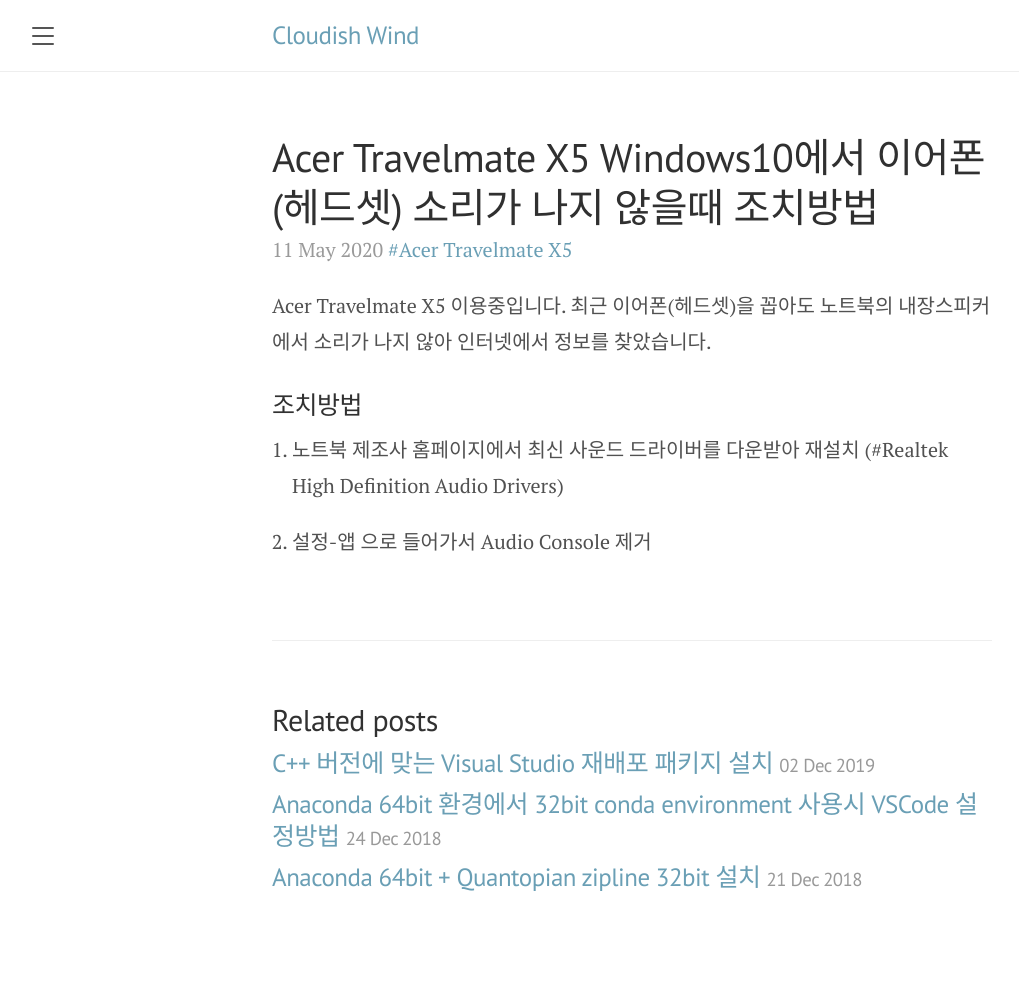
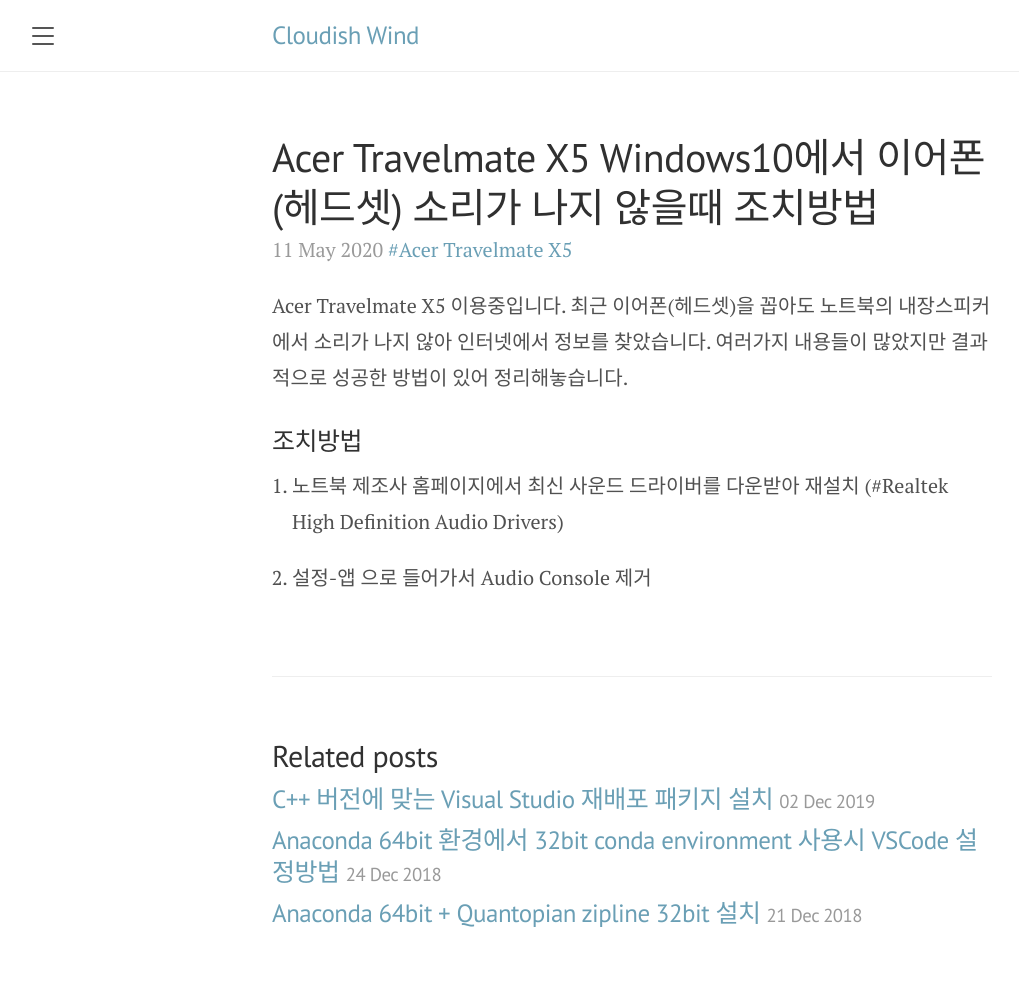
Before and after one commit to cloudishwind/cloudishwind.github.io, a Jekyll site: the page built from Miscellaneous/_posts/2020-05-11-Acer Travelmate X5 Windows10에서 이어폰(헤드셋) 소리가 나지 않을때 조치방법.md, in a window 1280 px wide. Shown: the whole page, without its empty margins (8-1027 px from the left). Built offline with Jekyll 4.4.1, drawn with Linux system fonts in a browser that asks for light colours; before the commit the page ends 953 px from its top, so only the background shows below that.

Commit message:
Update and rename _posts/notes/2020-05-11-Acer Travelmate X5 Windows10에서 이어폰(헤드셋) 소리가 나지 않을때 조치방법.md to Miscellaneous/_posts/2020-05-11-Acer Travelmate X5 Windows10에서 이어폰(헤드셋) 소리가 나지 않을때 조치방법.md

```diff
--- a/_posts/notes/2020-05-11-Acer Travelmate X5 Windows10에서 이어폰(헤드셋) 소리가 나지 않을때 조치방법.md
+++ b/Miscellaneous/_posts/2020-05-11-Acer Travelmate X5 Windows10에서 이어폰(헤드셋) 소리가 나지 않을때 조치방법.md
@@ -4,8 +4,7 @@
 tags: ["Acer Travelmate X5"]
 ---
 
-Acer Travelmate X5 이용중입니다.
-최근 이어폰(헤드셋)을 꼽아도 노트북의 내장스피커에서 소리가 나지 않아 인터넷에서 정보를 찾았습니다.
+Acer Travelmate X5 이용중입니다. 최근 이어폰(헤드셋)을 꼽아도 노트북의 내장스피커에서 소리가 나지 않아 인터넷에서 정보를 찾았습니다. 여러가지 내용들이 많았지만 결과적으로 성공한 방법이 있어 정리해놓습니다.
 
 ### 조치방법
 
```
